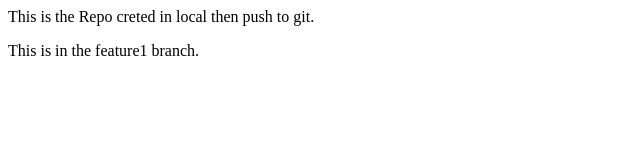
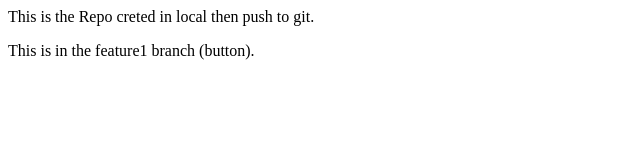
Before and after one commit to revatidakhare/localRepo, a plain HTML site: page index.html in a window 1280 px wide. Shown: the full height of the page, 0-640 px from the left. Drawn offline with Linux system fonts and the light colour scheme.

```diff
--- a/index.html
+++ b/index.html
@@ -1,2 +1,2 @@
 <p>This is the Repo creted in local then push to git.</p>
-<p>This is in the feature1 branch.</p>
+<p>This is in the feature1 branch (button).</p>
```
